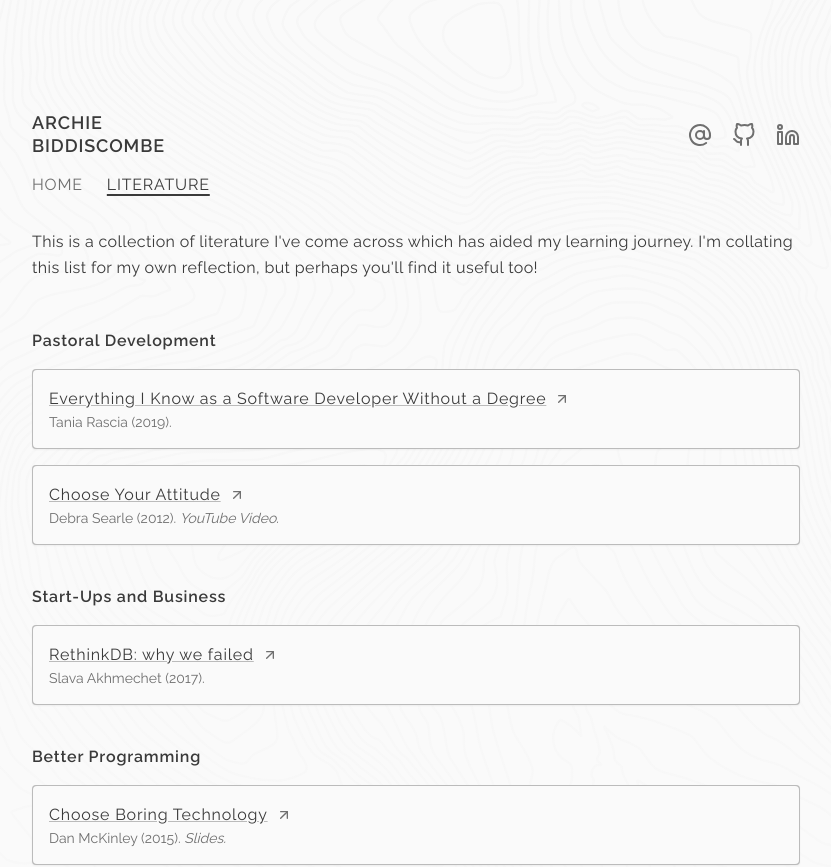
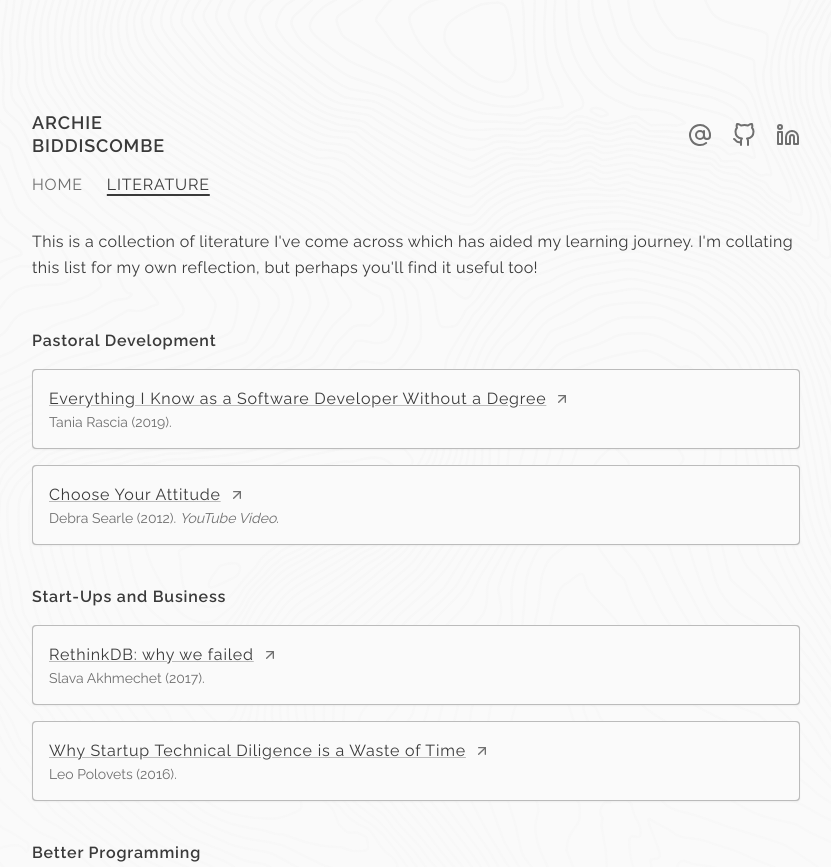
Before and after one commit to abiddiscombe/abiddiscombe-dev, a Next.js app: page /literature in a window 1280 px wide. Shown: the top 867 px of the page, without its empty margins (224-1055 px from the left). Built offline with nearby package versions, Linux system fonts and the light colour scheme.

Commit message:
feat: add article to literature section

```diff
--- a/src/app/literature/page.tsx
+++ b/src/app/literature/page.tsx
@@ -29,6 +29,12 @@
         date='2017'
         title='RethinkDB: why we failed'
         author='Slava Akhmechet'
+      />
+      <LiteratureCard
+        href='https://www.codingvc.com/p/why-startup-technical-diligence-is-a-waste-of-time'
+        date='2016'
+        title='Why Startup Technical Diligence is a Waste of Time'
+        author='Leo Polovets'
       />
       <Typography variant='h2'>Better Programming</Typography>
       <LiteratureCard
```
Also changed, not shown: 1 other file (tests, documents, lock files or other folders).
